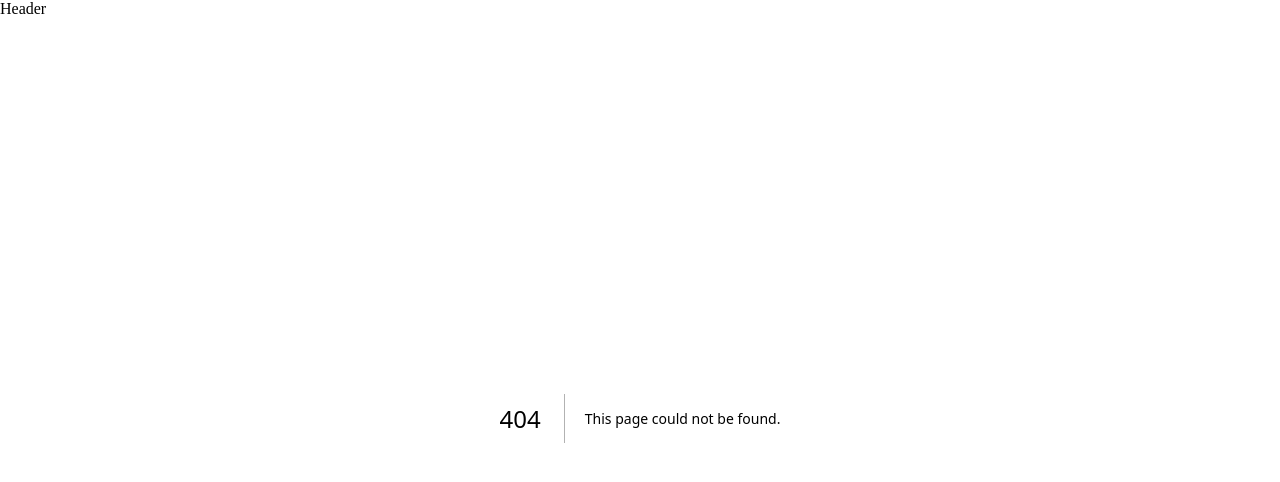
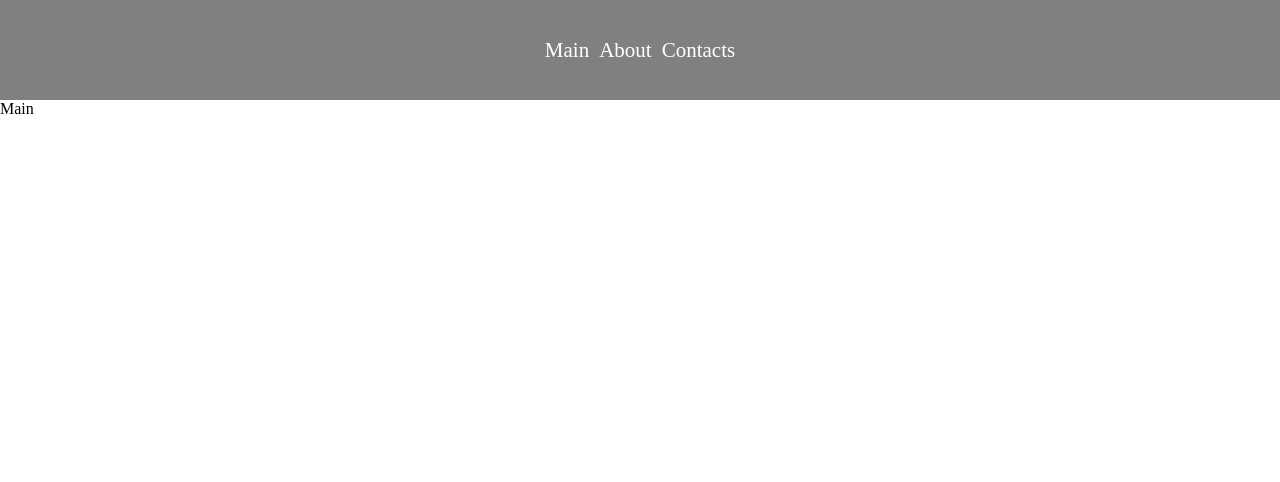
Before and after one commit to artemigla/routing, a Next.js app: page /pages/main in a window 1280 px wide. Before the commit this address had no page. Shown: the top 482 px of the page. Built offline with nearby package versions, Linux system fonts and the light colour scheme.

Commit message:
Implemented routing for main, contacts, about.

```diff
--- /dev/null
+++ b/src/app/global.scss
@@ -0,0 +1,8 @@
+* {
+    margin: 0;
+    padding: 0;
+}
+
+a {
+    text-decoration: none;
+}
--- a/src/app/page.tsx
+++ b/src/app/page.tsx
@@ -1,3 +1,4 @@
+import './global.scss';
 export default function Home() {
   return (
     <div>
--- /dev/null
+++ b/src/app/pages/main/page.tsx
@@ -0,0 +1,7 @@
+import React from 'react';
+
+export default function Main() {
+  return (
+    <div>Main</div>
+  )
+}
--- a/src/components/header/Header.tsx
+++ b/src/components/header/Header.tsx
@@ -1,7 +1,14 @@
 import React from 'react'
+import style from './style.module.scss';
+import Link from 'next/link';
+import '../../app/global.scss';
 
 export default function Header() {
   return (
-    <div>Header</div>
+    <nav className={style.container}>
+       <Link href={'/pages/main'}>Main</Link>
+        <Link href={'/pages/about'}>About</Link>
+        <Link href={'/pages/contacts'}>Contacts</Link>
+    </nav>
   )
 }
--- /dev/null
+++ b/src/components/header/style.module.scss
@@ -0,0 +1,16 @@
+.container {
+    width: 100%;
+    height: 100px;
+    background-color: gray;
+    position: relative;
+    display: flex;
+    position: relative;
+    justify-content: center;
+    align-items: center;
+
+    a {
+        font-size: 21px;
+        margin: 5px;
+        color: white;
+    }
+}
```
Also changed, not shown: package.json (+5 -4 lines), src/app/pages/about/page.tsx (added, +7 -0 lines), src/app/pages/contacts/page.tsx (added, +7 -0 lines), src/app/pages/about/style.module.scss (added), src/pages/contacts/page.tsx (deleted), src/pages/main/page.tsx (deleted), 1 other file (tests, documents, lock files or other folders).
